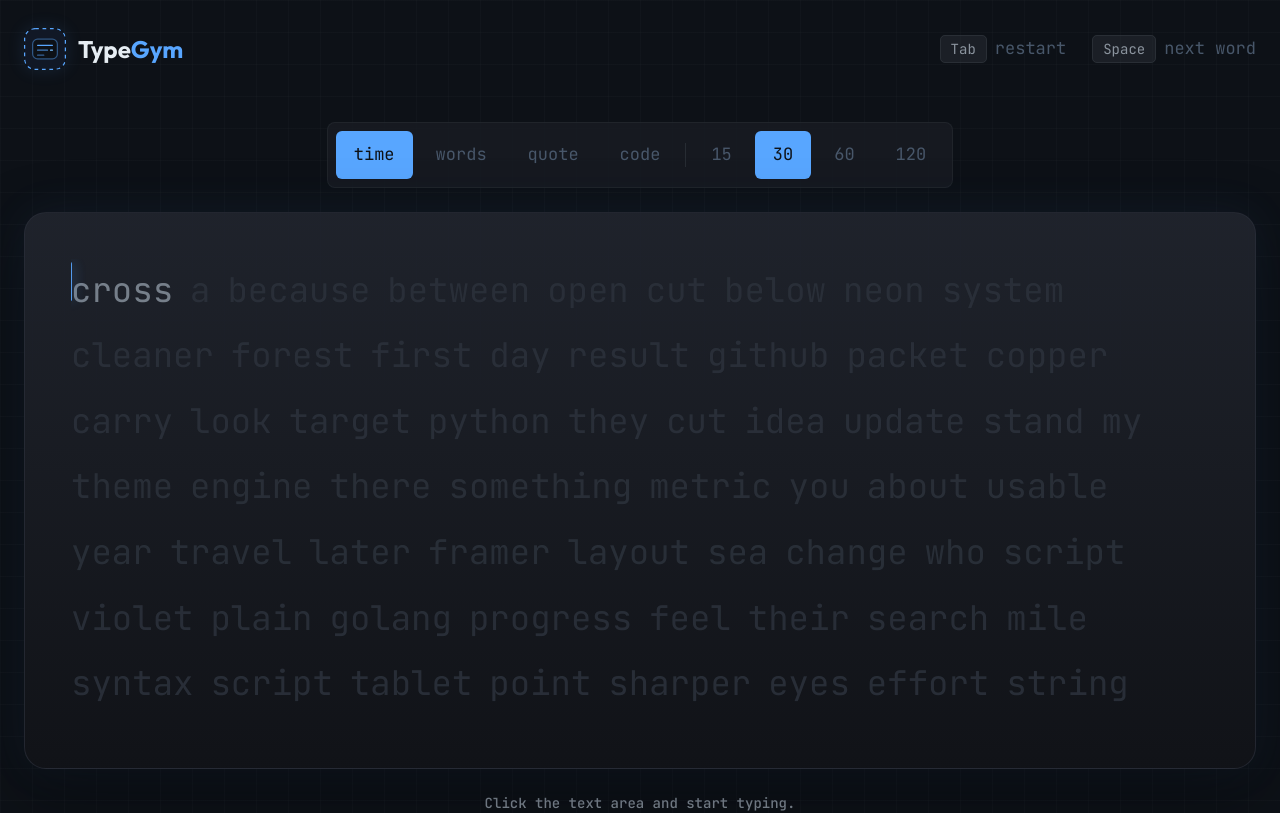
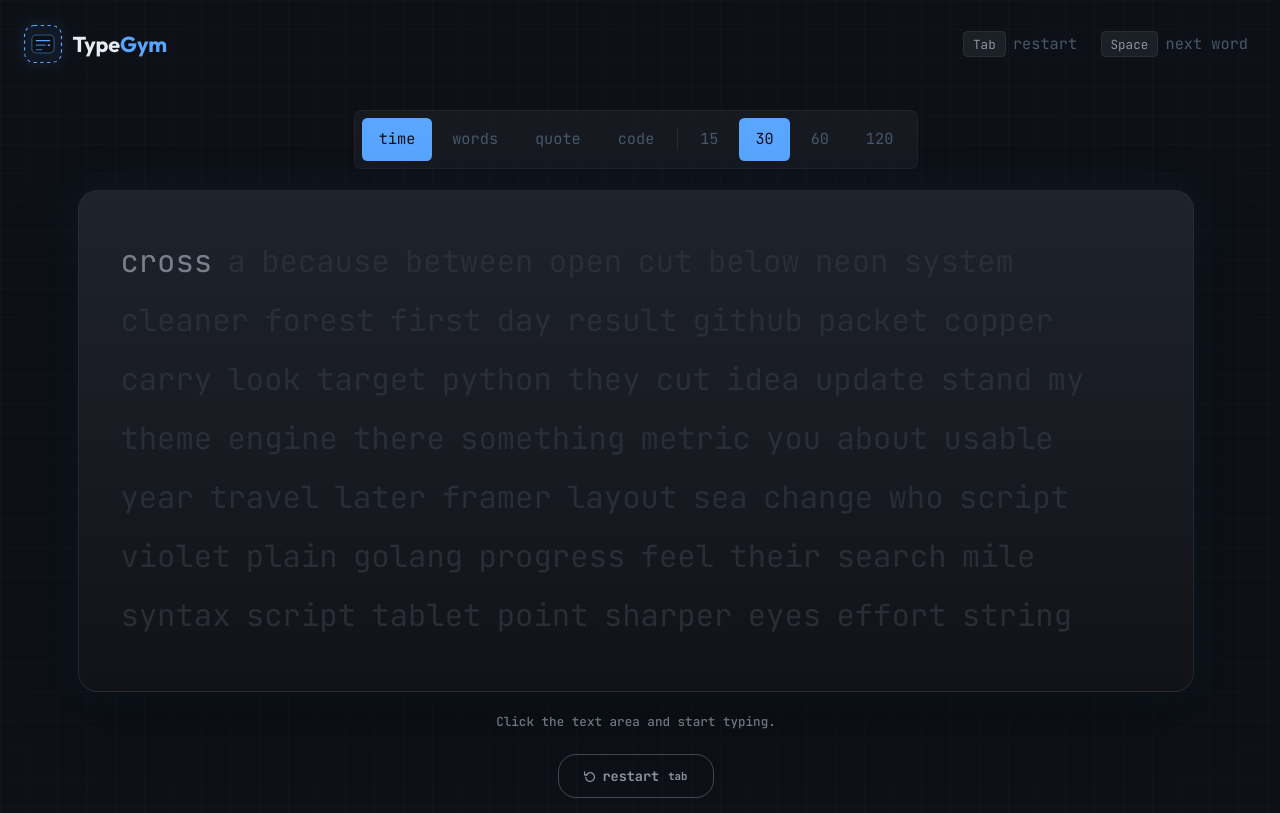
Before and after one commit to abhaypratap08/TypeGym, a Next.js app: page / in a window 1280 px wide. Shown: the top 813 px of the page. Built offline with nearby package versions, Linux system fonts and the light colour scheme.

Commit message:
small changes

```diff
--- a/app/globals.css
+++ b/app/globals.css
@@ -30,6 +30,9 @@ html, body {
   font-family: 'JetBrains Mono', 'Fira Code', monospace;
   -webkit-font-smoothing: antialiased;
   -moz-osx-font-smoothing: grayscale;
+  overflow-x: hidden;
+  overflow-y: scroll;
+  scrollbar-gutter: stable;
 }
 
 body {
@@ -38,7 +41,7 @@ body {
 
 /* ── App shell ── */
 .app-shell {
-  min-height: 100dvh;
+  min-height: 112dvh;
   width: 100%;
   background:
     radial-gradient(circle at 50% -10%, rgba(88, 166, 255, 0.08), transparent 34rem),
@@ -48,6 +51,17 @@ body {
   position: relative;
   overflow-x: hidden;
   font-size: 18px;
+  transform: scale(0.9);
+  transform-origin: top center;
+  width: 111.111111%;
+}
+
+@supports (zoom: 1) {
+  .app-shell {
+    transform: none;
+    width: 100%;
+    zoom: 0.9;
+  }
 }
 
 .app-header {
```
